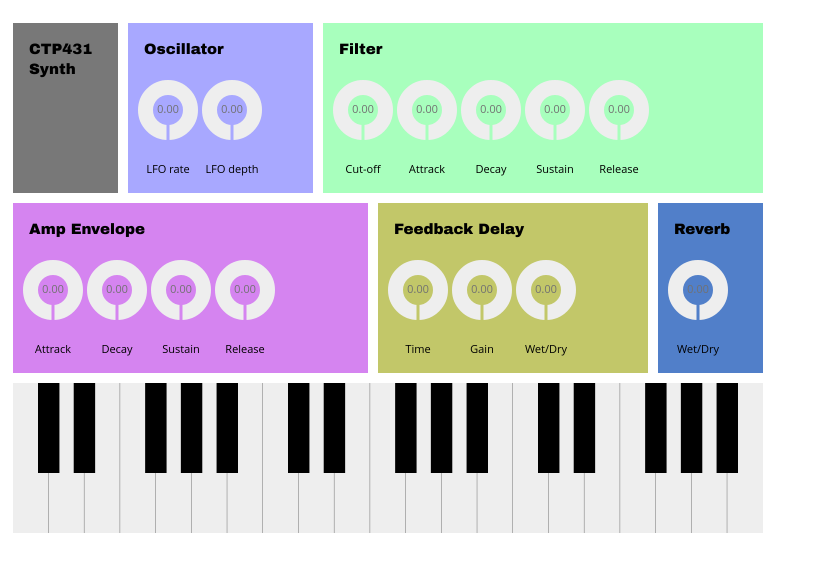
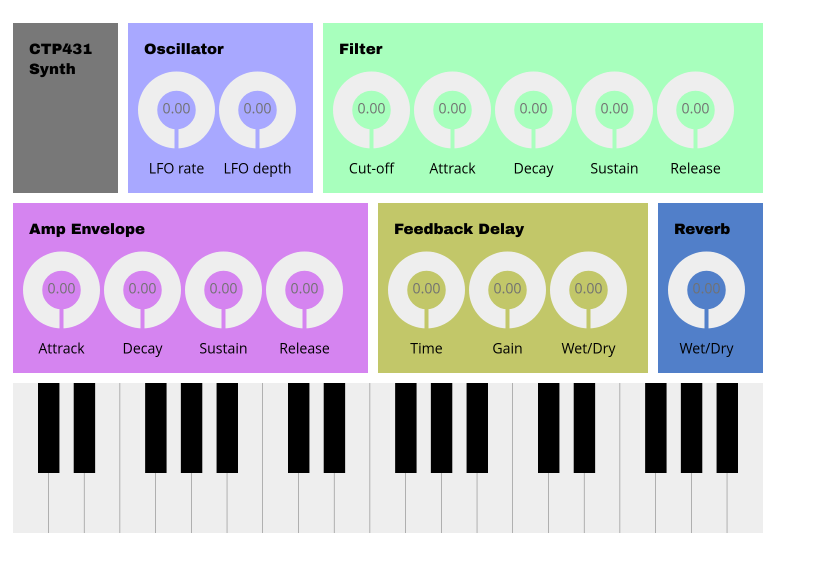
Before and after one commit to mgkim9704/HW3, a plain HTML site: page index.html in a window 1280 px wide. Shown: the part 48-620 px from the top of the page, without its empty margins (0-818 px from the left). Drawn offline with Linux system fonts and the light colour scheme.

Commit message:
Update index.html

```diff
--- a/index.html
+++ b/index.html
@@ -19,38 +19,38 @@
 
 	<div id="osc">
 	<p class="panelLabel"> Oscillator </p>
-	<canvas nx="dial" id="gui_lfo_rate" height="120" width="60" label="LFO rate"> </canvas>
-	<canvas nx="dial" id="gui_lfo_depth" height="120" width="60" label="LFO depth"> </canvas>
+	<canvas nx="dial" id="gui_lfo_rate" height="120" width="77" label="LFO rate"> </canvas>
+	<canvas nx="dial" id="gui_lfo_depth" height="120" width="77" label="LFO depth"> </canvas>
 	</div>
 
 	<div id="filter">
 	<p class="panelLabel"> Filter </p>
-	<canvas nx="dial" id="gui_filter_freq" height="120" width="60" label="Cut-off"> </canvas>
-	<canvas nx="dial" id="gui_filter_env_attack" height="120" width="60" label="Attrack"> </canvas>
-	<canvas nx="dial" id="gui_filter_env_decay" height="120" width="60" label="Decay"> </canvas>
-	<canvas nx="dial" id="gui_filter_env_sustain" height="120" width="60" label="Sustain"> </canvas>
-	<canvas nx="dial" id="gui_filter_env_release" height="120" width="60" label="Release"> </canvas>
+	<canvas nx="dial" id="gui_filter_freq" height="120" width="77" label="Cut-off"> </canvas>
+	<canvas nx="dial" id="gui_filter_env_attack" height="120" width="77" label="Attrack"> </canvas>
+	<canvas nx="dial" id="gui_filter_env_decay" height="120" width="77" label="Decay"> </canvas>
+	<canvas nx="dial" id="gui_filter_env_sustain" height="120" width="77" label="Sustain"> </canvas>
+	<canvas nx="dial" id="gui_filter_env_release" height="120" width="77" label="Release"> </canvas>
 	</div>
 
 	<div id="ampEnv">
 	<p class="panelLabel"> Amp Envelope </p>
-	<canvas nx="dial" id="gui_amp_env_attack" height="120" width="60" label="Attrack"> </canvas>
-	<canvas nx="dial" id="gui_amp_env_decay" height="120" width="60" label="Decay"> </canvas>
-	<canvas nx="dial" id="gui_amp_env_sustain" height="120" width="60" label="Sustain"> </canvas>
-	<canvas nx="dial" id="gui_amp_env_release" height="120" width="60" label="Release"> </canvas>
+	<canvas nx="dial" id="gui_amp_env_attack" height="120" width="77" label="Attrack"> </canvas>
+	<canvas nx="dial" id="gui_amp_env_decay" height="120" width="77" label="Decay"> </canvas>
+	<canvas nx="dial" id="gui_amp_env_sustain" height="120" width="77" label="Sustain"> </canvas>
+	<canvas nx="dial" id="gui_amp_env_release" height="120" width="77" label="Release"> </canvas>
 	</div>
 	<br>
 
 	<div id="delay">
 	<p class="panelLabel"> Feedback Delay </p>
-	<canvas nx="dial" id="gui_delay_time" height="120" width="60" label="Time"> </canvas>
-	<canvas nx="dial" id="gui_delay_gain" height="120" width="60" label="Gain"> </canvas>
-	<canvas nx="dial" id="gui_delay_wet_dry" height="120" width="60" label="Wet/Dry"> </canvas>
+	<canvas nx="dial" id="gui_delay_time" height="120" width="77" label="Time"> </canvas>
+	<canvas nx="dial" id="gui_delay_gain" height="120" width="77" label="Gain"> </canvas>
+	<canvas nx="dial" id="gui_delay_wet_dry" height="120" width="77" label="Wet/Dry"> </canvas>
 	</div>
 
 	<div id="reverb">
 	<p class="panelLabel"> Reverb </p>
-	<canvas nx="dial" id="gui_reverb_time" height="120" width="60" label="Wet/Dry"> </canvas>
+	<canvas nx="dial" id="gui_reverb_time" height="120" width="77" label="Wet/Dry"> </canvas>
 	</div>
 
 	<br>
```
